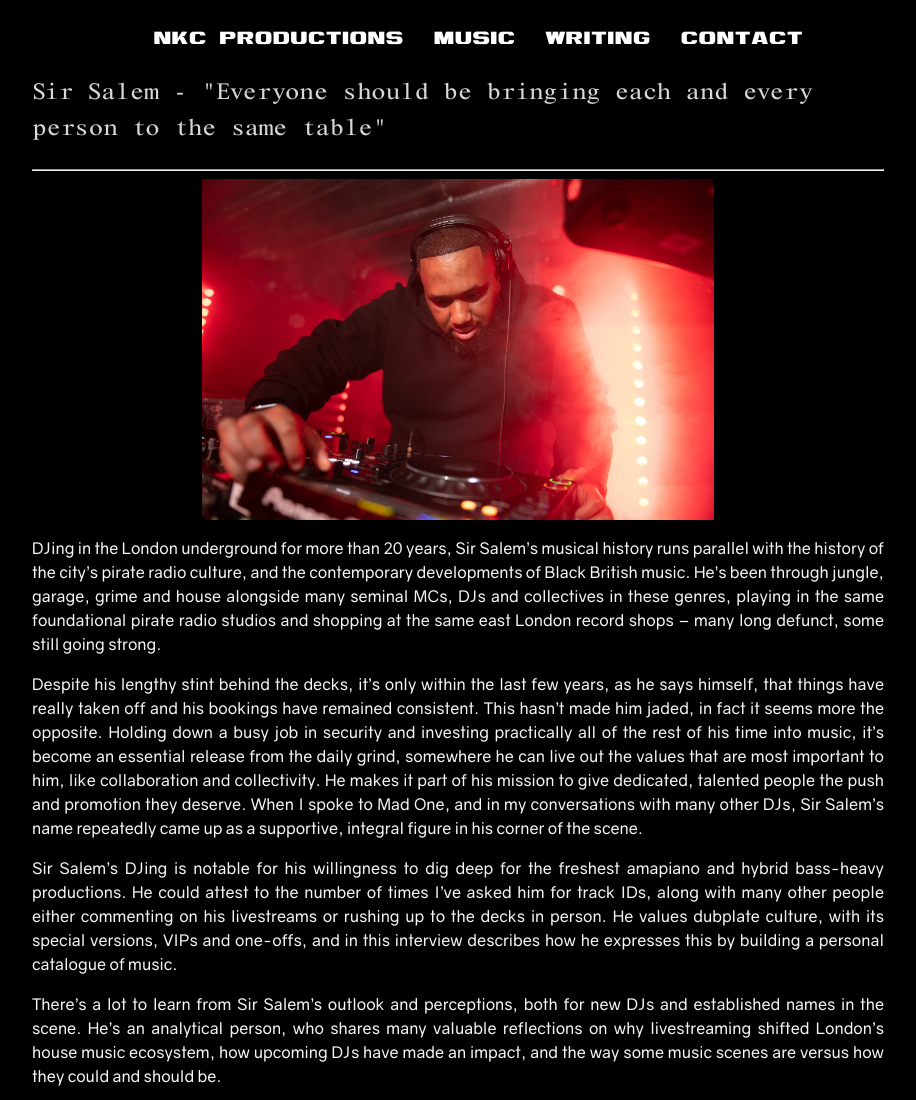
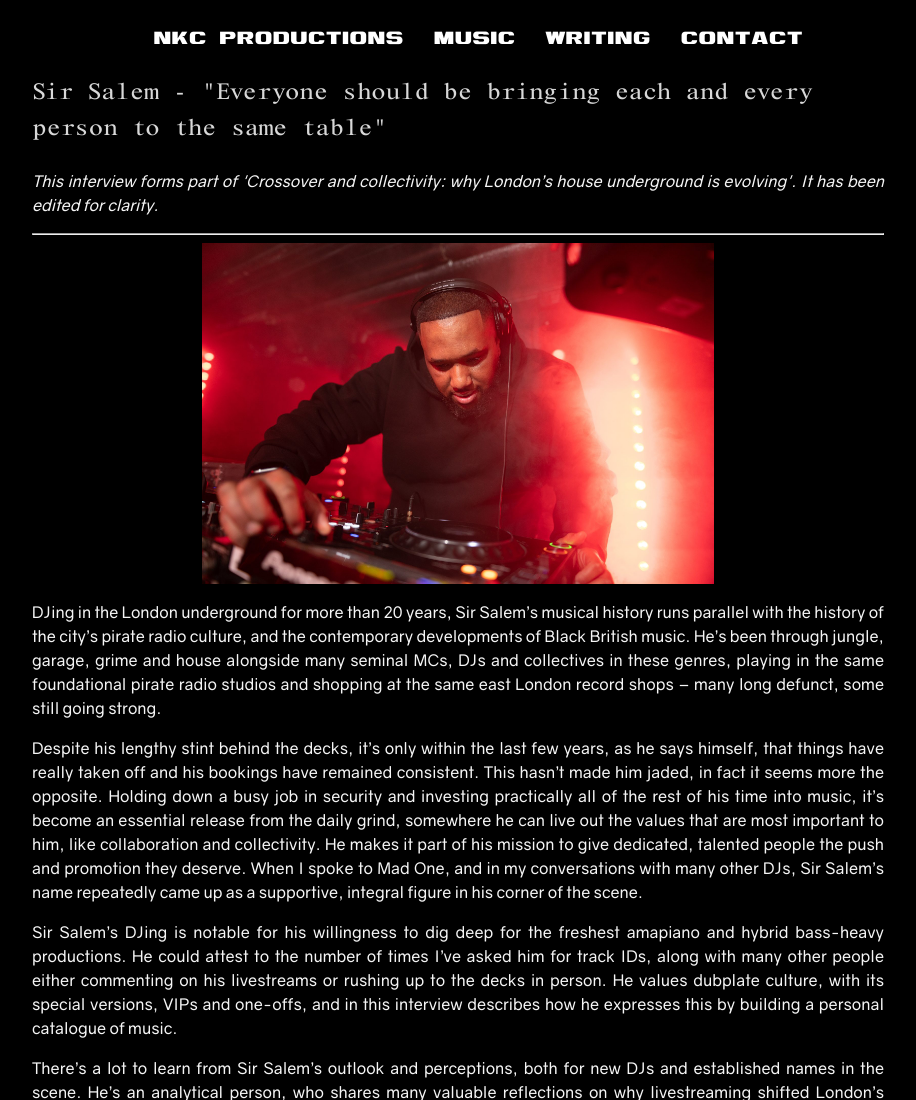
Before and after one commit to eventhestrong/eventhestrong.github.io, a plain HTML site: page sirsalem.html in a window 1280 px wide. Shown: the top 1100 px of the page, without its empty margins (182-1098 px from the left). Drawn offline with Linux system fonts and the light colour scheme; files whose address does not match are found by name.

Commit message:
Update sirsalem.html

```diff
--- a/sirsalem.html
+++ b/sirsalem.html
@@ -17,7 +17,7 @@
 			</nav>
 			<section class="content-section container2">
 				<h1 class="section-header">Sir Salem - "Everyone should be bringing each and every person to the same table"</h1>
-
+				<p><i>This interview forms part of <a href="https://mixmag.net/feature/london-afro-house-underground-movement-evolving-south-africa-amapiano-afro-tech-funky-interview" target="blank">'Crossover and collectivity: why London’s house underground is evolving'.</a> It has been edited for clarity.</i><p>
 				<hr>
 			<img class="home-image" alt="Sir Salem" src="images/sirsalem1.jpg">
 
```
